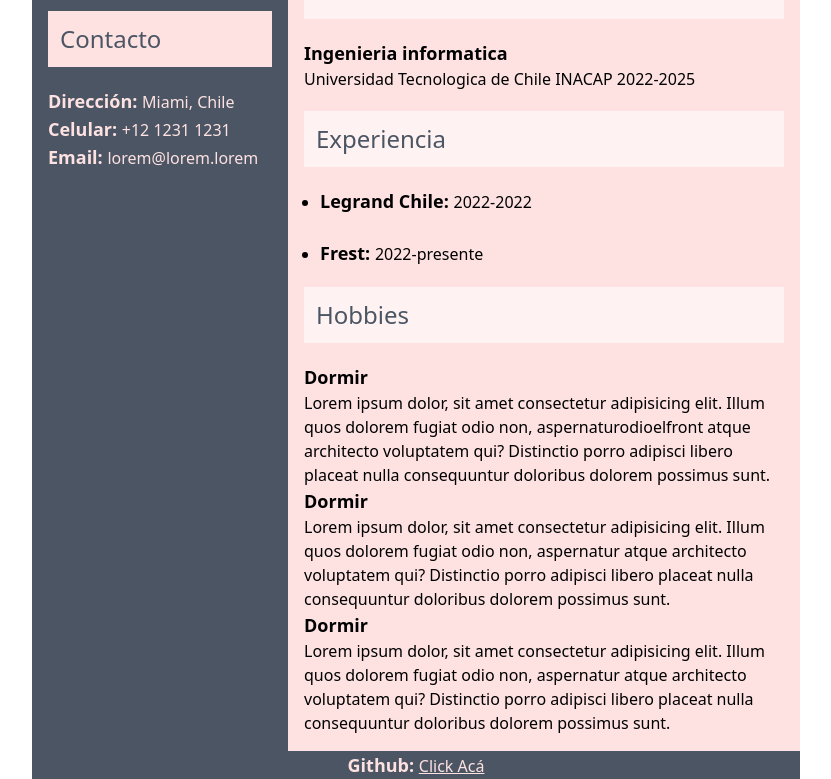
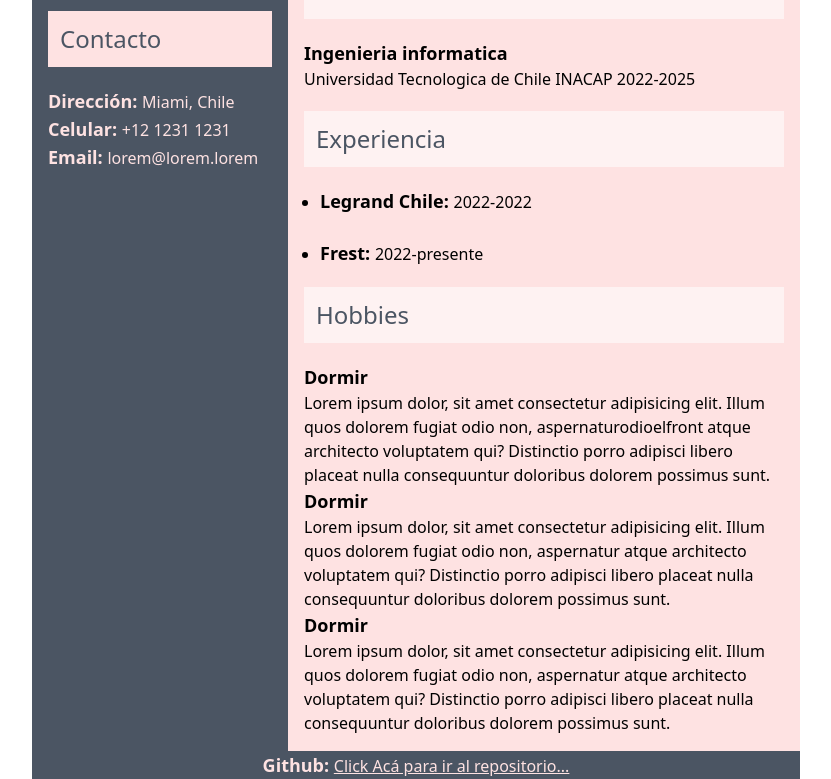
Before and after one commit to VicenteOstornol/evaluacion2front, a plain HTML site: page index.html in a window 1280 px wide. Shown: the part 145-924 px from the top of the page, without its empty margins (224-1055 px from the left). Drawn offline with nearby package versions, Linux system fonts and the light colour scheme.

Commit message:
link repo

```diff
--- a/index.html
+++ b/index.html
@@ -92,8 +92,10 @@
       <div class="flex justify-center">
         <p>
           <strong class="text-lg">Github: </strong
-          ><a href="https://github.com/" class="underline cursor-pointer"
-            >Click Acá</a
+          ><a
+            href="https://github.com/VicenteOstornol/evaluacion2front"
+            class="underline cursor-pointer"
+            >Click Acá para ir al repositorio...</a
           >
         </p>
       </div>
```
